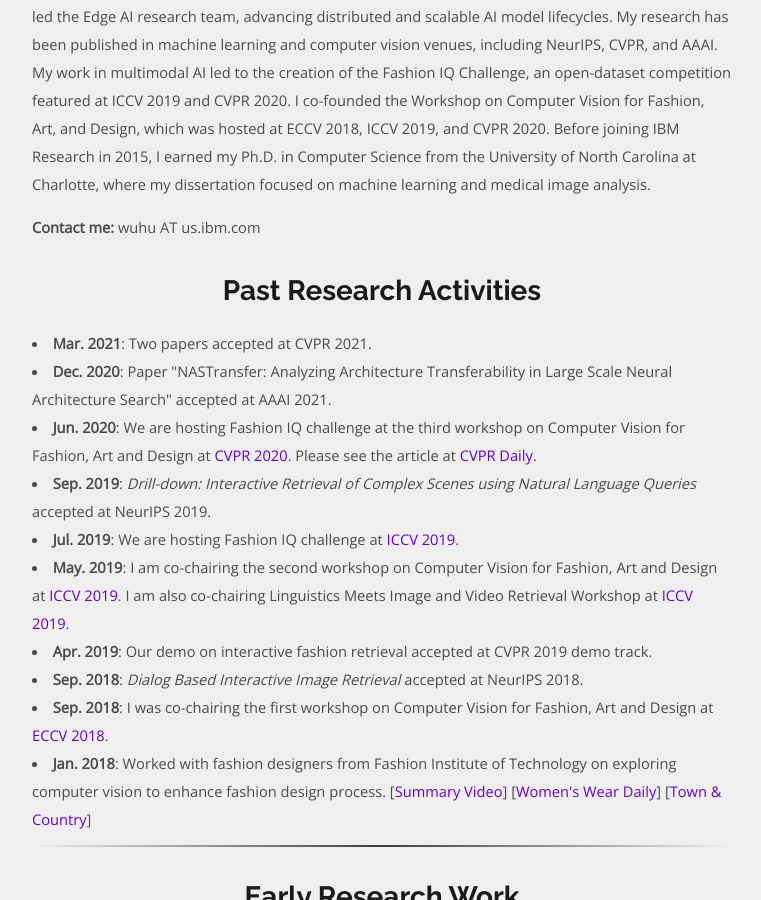
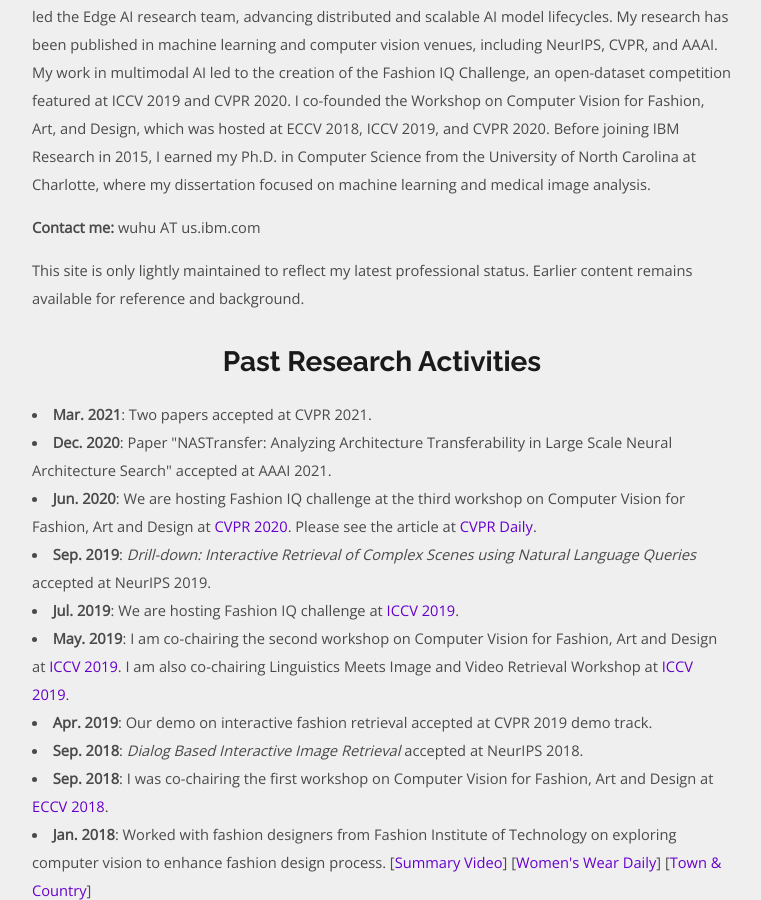
Before and after one commit to spacew/spacew.github.io, a Jekyll site: the page built from index.html, in a window 1280 px wide and 900 px high, scrolled down 655 px. Shown: the whole window, without its empty margins (258-1019 px from the left). Built offline with Jekyll 4.4.1, drawn with Linux system fonts in a browser that asks for light colours; the list of posts is cut into pages by our own code.

Commit message:
Update index.html

```diff
--- a/index.html
+++ b/index.html
@@ -19,6 +19,8 @@
             where my dissertation focused on machine learning and medical image analysis.</p>
 
         <p><b>Contact me:</b> wuhu AT us.ibm.com</p>
+
+        <p>This site is only lightly maintained to reflect my latest professional status. Earlier content remains available for reference and background.</p>
 
 
      </article>
```
